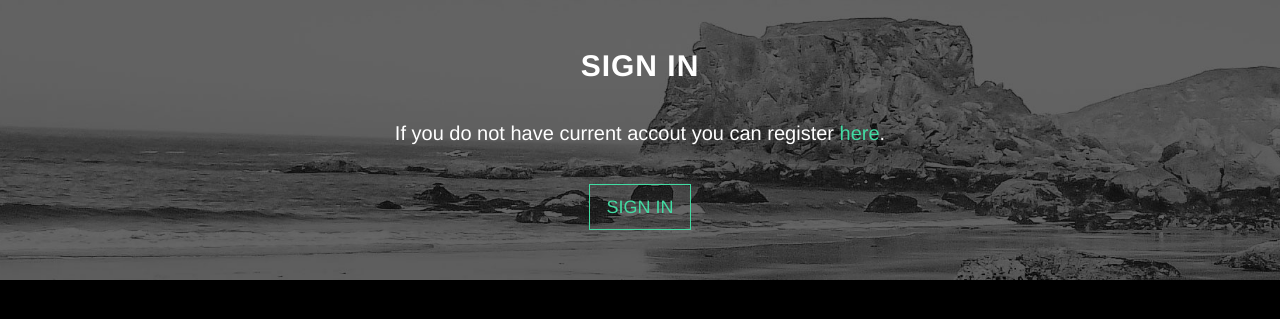
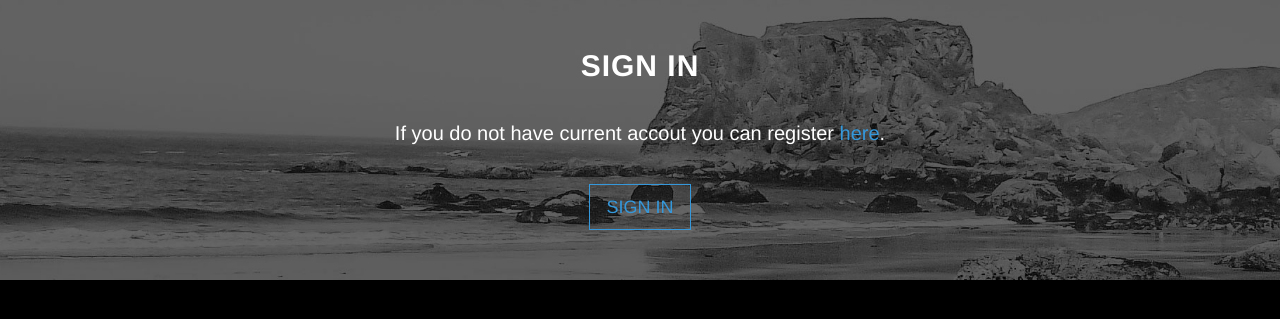
Before and after one commit to NotSoGoodDeveloper/ACGL-ECommerce, a PHP site: page / in a window 1280 px wide. Shown: the part 1270-1589 px from the top of the page. Run offline with PHP 8.4, Linux system fonts and the light colour scheme.

Commit message:
change colors

```diff
--- a/css/style.css
+++ b/css/style.css
@@ -44,7 +44,7 @@ p {
 }
 
 a {
-  color: #42DCA3;
+  color: #3498db;
   -webkit-transition: all 0.2s ease-in-out;
   -moz-transition: all 0.2s ease-in-out;
   transition: all 0.2s ease-in-out;
@@ -53,7 +53,7 @@ a {
 a:hover,
 a:focus {
   text-decoration: none;
-  color: #1d9b6c;
+  color: #3498db;
 }
 
 .light {
@@ -154,7 +154,7 @@ Intro Header
   padding: 100px 0;
   text-align: center;
   color: white;
-  background: url("./img/intro-bg.jpg") no-repeat bottom center scroll;
+  background: url("../img/intro-bg.jpg") no-repeat bottom center scroll;
   background-color: black;
   -webkit-background-size: cover;
   -moz-background-size: cover;
@@ -270,7 +270,8 @@ Intro Header
   width: 100%;
   padding: 50px 0;
   color: white;
-  background: url("./img/sign-bg.jpg") no-repeat center center scroll;
+  background: url("../img/sign-bg.jpg") no-repeat center center scroll;
+  background-attachment: fixed;
   background-color: black;
   -webkit-background-size: cover;
   -moz-background-size: cover;
@@ -289,17 +290,17 @@ Intro Header
 }
 
 .btn-default {
-  border: 1px solid #42DCA3;
-  color: #42DCA3;
+  border: 1px solid #3498db;
+  color: #3498db;
   background-color: transparent;
 }
 
 .btn-default:hover,
 .btn-default:focus {
-  border: 1px solid #42DCA3;
+  border: 1px solid #3498db;
   outline: none;
   color: black;
-  background-color: #42DCA3;
+  background-color: #3498db;
 }
 
 /*
```
